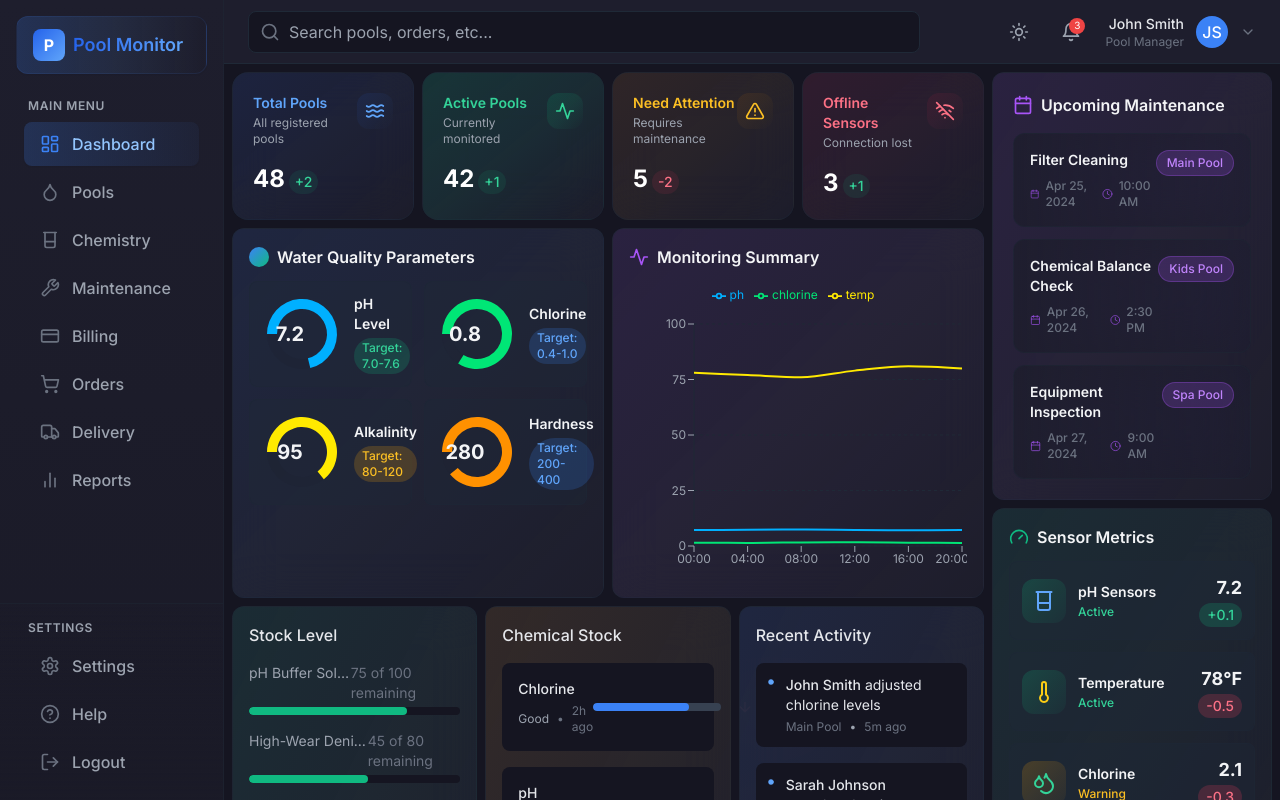
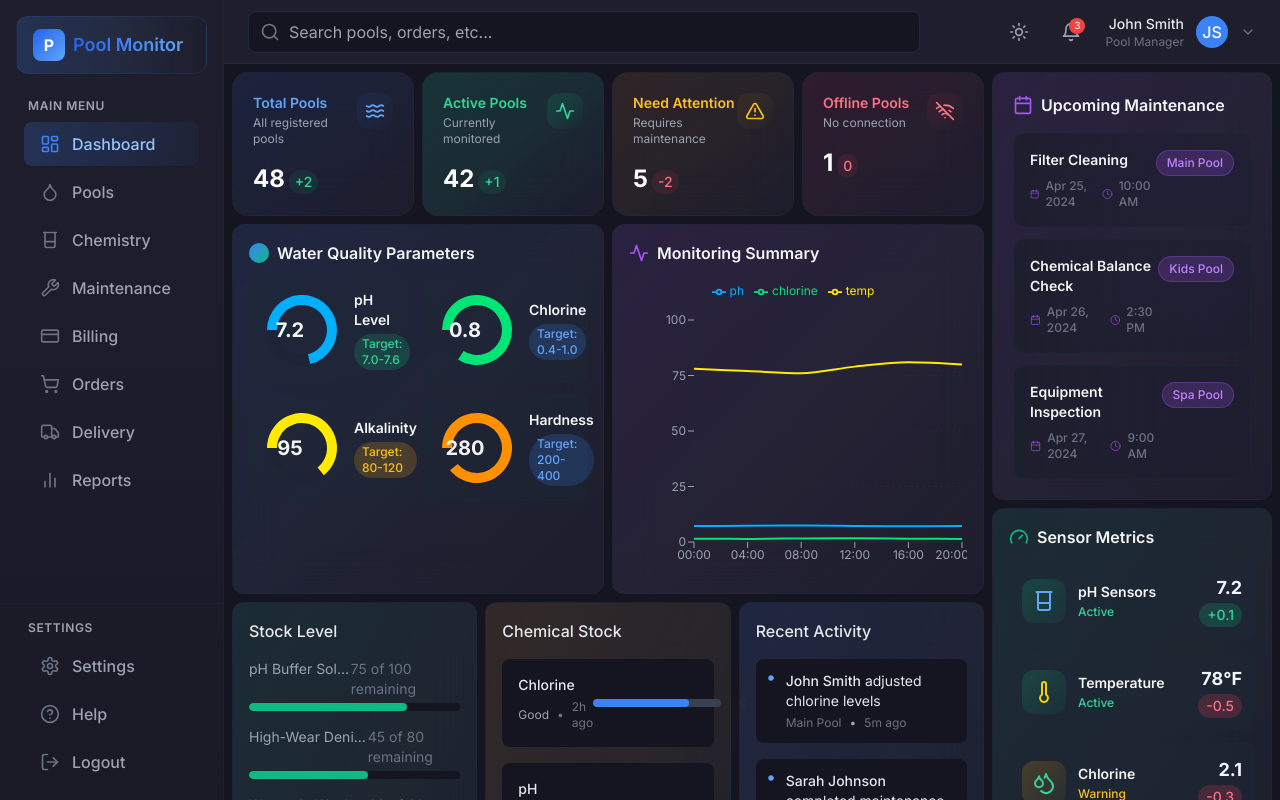
Before and after one commit to VSLinea/LineaAzzurra_LoRa_Platform, a Next.js app: page / in a window 1280 px wide. Shown: the top 800 px of the page. Built offline with nearby package versions, Linux system fonts and the light colour scheme.

Commit message:
Add proper type definitions for KPI status and statusColors

```diff
--- a/src/components/features/KPICards.tsx
+++ b/src/components/features/KPICards.tsx
@@ -3,7 +3,19 @@
 import React from 'react'
 import { Waves, AlertTriangle, WifiOff, Activity } from "lucide-react"
 
-const kpiData = [
+type KPIStatus = 'normal' | 'active' | 'warning' | 'error'
+
+interface KPIData {
+  title: string
+  subtitle: string
+  value: string
+  change: string
+  icon: React.ElementType
+  status: KPIStatus
+  bgClass: string
+}
+
+const kpiData: KPIData[] = [
   {
     title: "Total Pools",
     subtitle: "All registered pools",
@@ -32,17 +44,17 @@ const kpiData = [
     bgClass: "bg-gradient-to-br from-amber-600/10 via-amber-500/5 to-transparent"
   },
   {
-    title: "Offline Sensors",
-    subtitle: "Connection lost",
-    value: "3",
-    change: "+1",
+    title: "Offline Pools",
+    subtitle: "No connection",
+    value: "1",
+    change: "0",
     icon: WifiOff,
     status: 'error',
     bgClass: "bg-gradient-to-br from-rose-600/10 via-rose-500/5 to-transparent"
   }
 ]
 
-const statusColors = {
+const statusColors: Record<KPIStatus, string> = {
   normal: "text-blue-600 dark:text-blue-400",
   active: "text-emerald-600 dark:text-emerald-400",
   warning: "text-amber-600 dark:text-amber-400",
```
